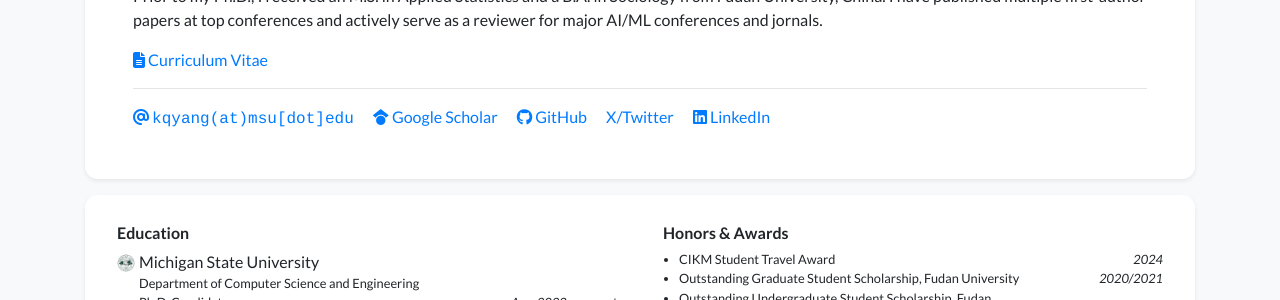
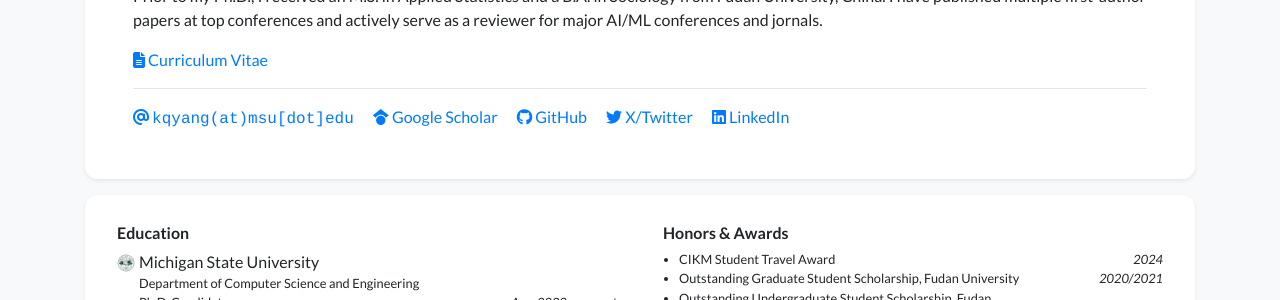
Before and after one commit to KorbinY/korbiny.github.io, a Jekyll site: the page built from index.html, in a window 1280 px wide. Shown: the part 376-676 px from the top of the page. Built offline with Jekyll 4.4.1, drawn with Linux system fonts in a browser that asks for light colours; nearby versions of some CDN libraries; a style sheet for code colours, icons or effects is not loaded.

Commit message:
Update Template

```diff
--- a/_includes/widgets/profile_card.html
+++ b/_includes/widgets/profile_card.html
@@ -78,7 +78,7 @@
 
                         {% if site.data.profile.twitter %}
                         <a class="pr-3 no-break" target="_blank" href="https://x.com/{{ site.data.profile.twitter }}">
-                            <i class="mathbb-x"></i> X/Twitter
+                            <i class="fab fa-twitter"></i> X/Twitter
                         </a>
                         {% endif %}
 
```
